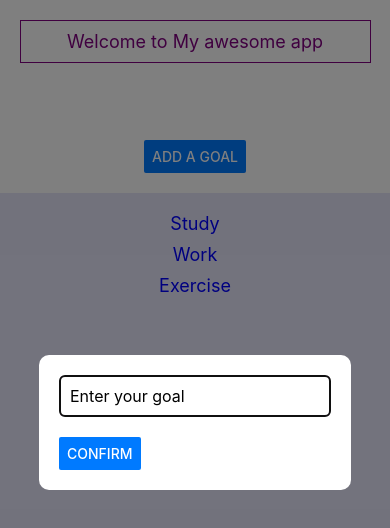
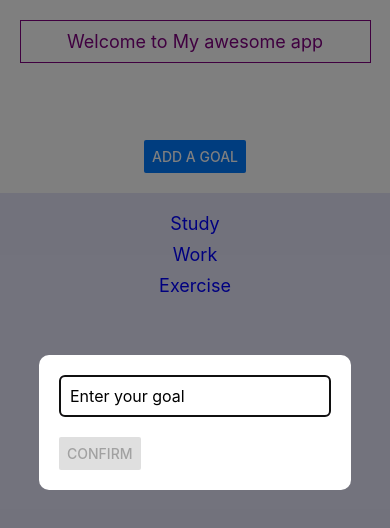
Before and after one commit to Heyihuidai/Fall2024-CS5520, a React Native app: screen / in a window 390 px wide. Both pictures are taken after a click on the button "ADD A GOAL". Shown: the top 528 px of the page. Built offline with nearby package versions, Linux system fonts and the light colour scheme.

Commit message:
add disabling confirm button

```diff
--- a/components/Input.js
+++ b/components/Input.js
@@ -45,6 +45,7 @@ export default function Input({ visible, onInputSubmit, onCancel }) {
             title="Confirm"
             onPress={handleConfirm}
             color="#007AFF"
+            disabled={text.trim().length < 3}
           />
         </View>
       </View>
```
